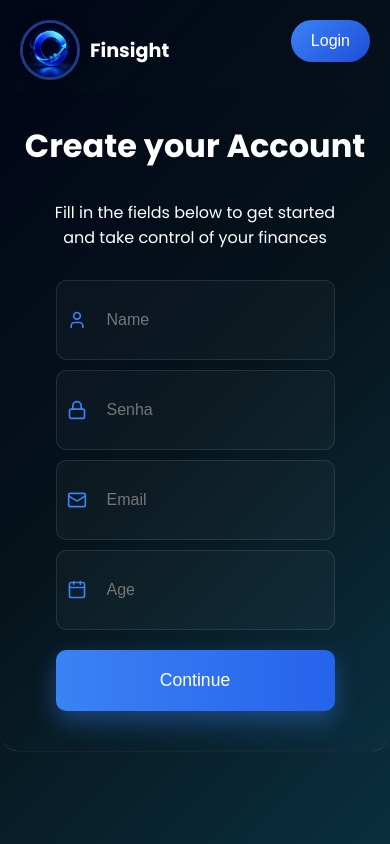
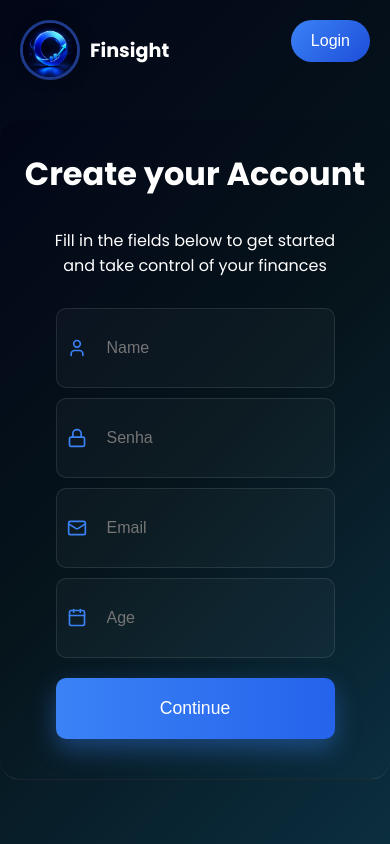
Before and after one commit to Viktor-angelo/Finsight, a React (Vite) app in the folder frontend/: page / in a window 390 px wide. Built offline with nearby package versions, Linux system fonts and the light colour scheme.

Commit message:
responvie-update2

```diff
--- a/frontend/src/pages/Modal.css
+++ b/frontend/src/pages/Modal.css
@@ -164,6 +164,11 @@
 
 @media(max-width: 768px){
 
+    .containerCentral{
+        justify-content: flex-start;
+        padding-top: 120px;
+    }
+
     .containerModel {
         padding: 30px 20px;
         border-radius: 20px;
@@ -171,6 +176,7 @@
 
     .containerModel h1 {
         font-size: 2rem;
+        text-align: center;
     }
 
     .btnLogin {
```
